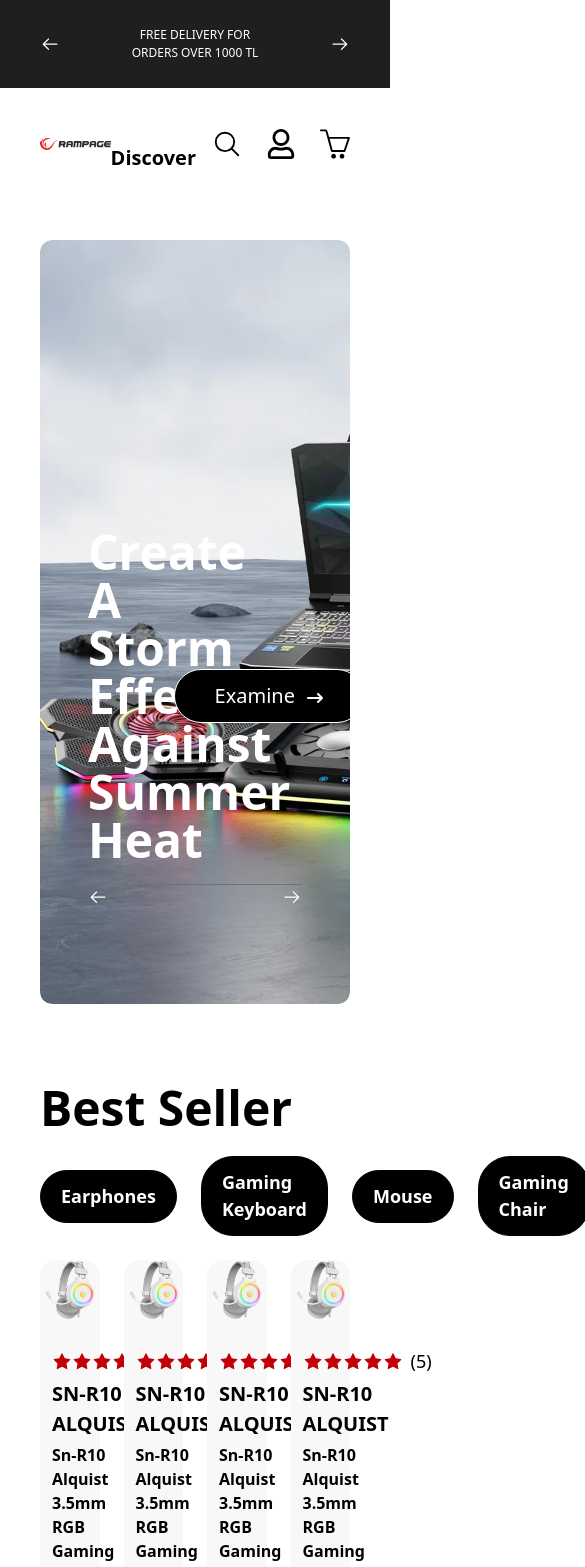
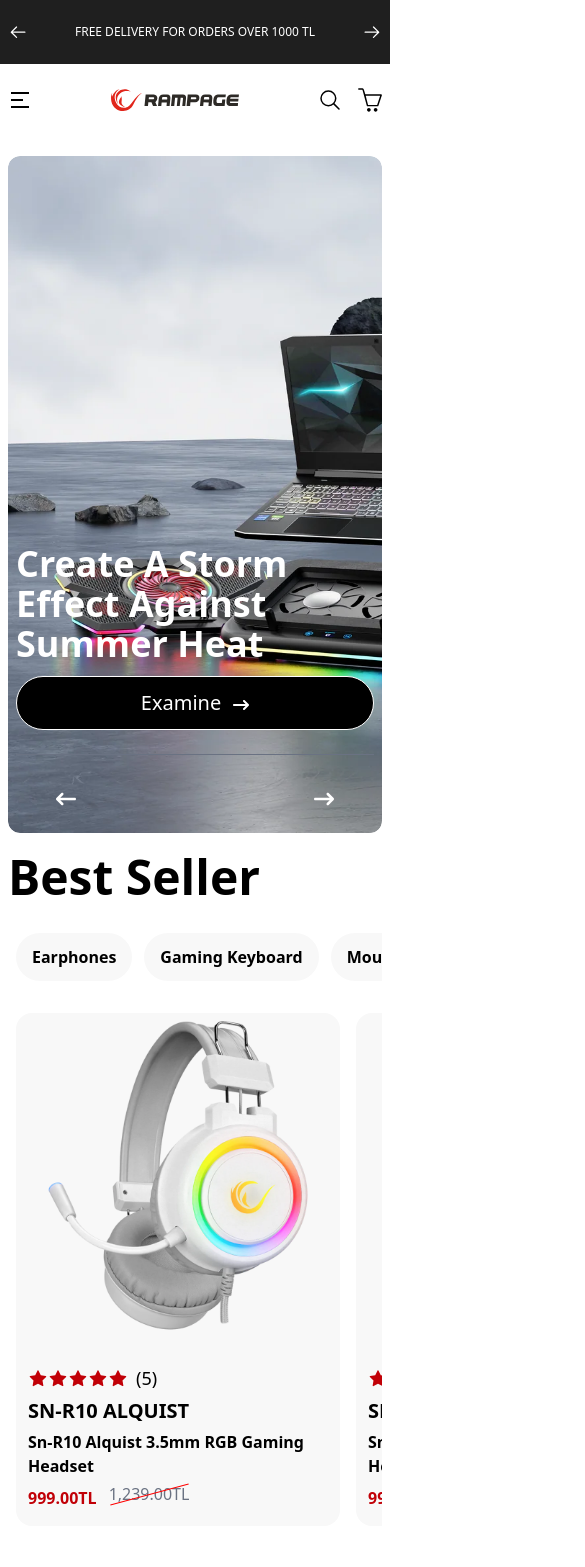
Before and after one commit to AslanovOrkhan/mern-stack-rampage, a React (Vite) app in the folder frontend/: page / in a window 390 px wide. Shown: the top 1567 px of the page, 585 px wide, since content can reach past the window. After the commit the page ends 1526 px from the top, so only its background shows below. Built offline with nearby package versions, Linux system fonts and the light colour scheme.

Commit message:
responsive header slider

```diff
--- a/frontend/src/components/Navbar/index.tsx
+++ b/frontend/src/components/Navbar/index.tsx
@@ -1,19 +1,37 @@
-
 const Navbar = () => {
-  return (
-    <ul className="flex items-center gap-10">
-      <li className="relative py-7">
-        <a href="#" className="nav-item capitalize text-xl font-semibold  rounded-4xl py-3 px-4 overflow-hidden">discover</a>
-        <ul className="flex-col items-start gap-3 rounded-b-3xl absolute top-[100%] bg-white min-w-64 py-2 px-3 border border-black hidden">
-            <li><a href="#" className="text-black">Monitor</a></li>
-            <li><a href="#" className="text-black">Steering wheel</a></li>
-            <li><a href="#" className="text-black">Gaming Chair</a></li>
-            <li><a href="#" className="text-black">Other Products</a></li>
-            <li><a href="#" className="text-black">Headphones and Microphone</a></li>
-        </ul>
-      </li>
-     </ul>
-  )
-}
-
-export default Navbar
+   return (
+    <>
+    <ul className="hidden lg:flex items-center justify-center gap-9">
+      <li className="py-6"><a href="#" className="  relative z-[1] overflow-hidden
+      capitalize text-xl font-semibold rounded-[32px]
+      py-2 px-4 transition-all duration-700
+      before:content-[''] before:absolute before:bottom-0 before:left-0
+      before:w-full before:h-0 before:bg-black before:rounded-[32px]
+      before:-z-[1] before:transition-all before:duration-300
+      hover:before:h-full hover:text-white">Discover</a></li>
+      <li className="py-6"><a href="#" className="  relative z-[1] overflow-hidden
+      capitalize text-xl font-semibold rounded-[32px]
+      py-3 px-4 transition-all duration-700
+      before:content-[''] before:absolute before:bottom-0 before:left-0
+      before:w-full before:h-0 before:bg-black before:rounded-[32px]
+      before:-z-[1] before:transition-all before:duration-300
+      hover:before:h-full hover:text-white">Categories</a></li>
+      <li className="py-6"><a href="#" className="  relative z-[1] overflow-hidden
+      capitalize text-xl font-semibold rounded-[32px]
+      py-2 px-4 transition-all duration-700
+      before:content-[''] before:absolute before:bottom-0 before:left-0
+      before:w-full before:h-0 before:bg-black before:rounded-[32px]
+      before:-z-[1] before:transition-all before:duration-300
+      hover:before:h-full hover:text-white">Support and Drivers</a></li>
+      <li className="py-6"><a href="#" className="  relative z-[1] overflow-hidden
+      capitalize text-xl font-semibold rounded-[32px]
+      py-2 px-4 transition-all duration-700
+      before:content-[''] before:absolute before:bottom-0 before:left-0
+      before:w-full before:h-0 before:bg-black before:rounded-[32px]
+      before:-z-[1] before:transition-all before:duration-300
+      hover:before:h-full hover:text-white">Contact Us</a></li>
+    </ul>
+    </>
+  );
+};
+export default Navbar;
--- a/frontend/src/index.css
+++ b/frontend/src/index.css
@@ -9,32 +9,6 @@
 :root {
   --header-logo-opacity: 1;
 }
-.nav-item {
-  position: relative;
-  z-index: 1;
-  overflow: hidden;
-  transition: 0.7s;
-}
-.nav-item::before {
-  content: "";
-  position: absolute;
-  bottom: 0;
-  left: 0;
-  width: 100%;
-  height: 0;
-  background: #000;
-  transition: 0.3s;
-  z-index: -1;
-  border-radius: 32px;
-}
-
-.nav-item:hover::before {
-  height: 100%;
-}
-.nav-item:hover {
-  color: #fff;
-}
-
 .sale-price {
   position: relative;
 }
--- a/frontend/src/layouts/client/Header/index.tsx
+++ b/frontend/src/layouts/client/Header/index.tsx
@@ -4,19 +4,21 @@
 import { SlBasket } from "react-icons/sl"
 import { IoSearchOutline } from "react-icons/io5"
 import { Link } from "react-router"
+import { RiMenu2Line, RiMenu3Line } from "react-icons/ri"
 const Header = () => {
   return (
-    <header className='w-full bg-white px-10 flex items-center justify-between'>
-      <div className='main-logo'>
-        <img src={logo} alt="Logo"  className='w-36'/>
-      </div>
+    <header className='w-full bg-white px-2 lg:px-10 lg:py-0 py-6 flex items-center justify-between lg:gap-0 gap-3'>
+      <RiMenu2Line className="lg:hidden flex text-2xl"/>
+      <Link to="/" className='main-logo'>
+        <img src={logo} alt="Logo"  className='lg:w-36 w-32'/>
+      </Link>
       <Navbar />
-      <div className="user-menu flex items-center gap-6">
-        <IoSearchOutline className="text-3xl"/>
+      <div className="user-menu flex items-center lg:gap-6 gap-2">
+        <IoSearchOutline className="lg:text-3xl text-2xl"/>
         <Link to="/login">
-        <FaRegUser className="text-3xl"/>
+        <FaRegUser className="lg:text-3xl lg:flex hidden text-2xl"/>
         </Link>
-        <SlBasket className="text-3xl"/>
+        <SlBasket className="lg:text-3xl text-2xl"/>
       </div>
     </header>
   )
--- a/frontend/src/layouts/client/Topbar/index.tsx
+++ b/frontend/src/layouts/client/Topbar/index.tsx
@@ -13,11 +13,11 @@
 const Topbar = () => {
   return (
     <>
-      <section className="flex items-center justify-between bg-[#1F1F1F] py-3 px-10">
+      <section className="flex items-center justify-between bg-[#1F1F1F] lg:px-10 px-2">
         <div>
             <LanguageMenu />
          </div>
-        <div className="lg:w-[50%] w-full h-16 mx-auto flex items-center justify-center relative">
+        <div className="lg:w-[40%] w-full h-16 mx-auto flex items-center justify-center relative">
           <div className="absolute top-1/2 right-0 transform -translate-x-0 -translate-y-1/2 z-10 cursor-pointer custom-prev bg-transparent">
           <GoArrowRight className="text-white font-extrabold text-xl bg-[#1F1F1F]" />
           </div>
@@ -40,13 +40,13 @@
             className="mySwiper"
           >
             <SwiperSlide className="h-16 w-full flex relative overflow-hidden items-center justify-center bg-transparent">
-              <span className="uppercase text-white lg:text-[18px] text-[12px] absolute top-1/2 left-1/2 transform -translate-x-1/2 -translate-y-1/2 text-center">
+              <span className="w-full m-0 p-0 uppercase text-white lg:text-[18px] text-[12px] absolute top-1/2 left-1/2 transform -translate-x-1/2 -translate-y-1/2 text-center">
                 free delivery for orders over 1000 tl
               </span>
             </SwiperSlide>
             <SwiperSlide className="h-16 w-full flex relative items-center justify-center bg-transparent">
-              <span className="uppercase text-white lg:text-[18px] text-[12px] absolute top-1/2 left-1/2 transform -translate-x-1/2 -translate-y-1/2 text-center">
-                free delivery for orders over 1000 tl
+              <span className="w-full m-0 p-0 uppercase text-white lg:text-[18px] text-[12px] absolute top-1/2 left-1/2 transform -translate-x-1/2 -translate-y-1/2 text-center">
+               3-INSTALLMENT OPPORTUNITY WITHOUT INTEREST
               </span>
             </SwiperSlide>
           </Swiper>
--- a/frontend/src/layouts/client/index.tsx
+++ b/frontend/src/layouts/client/index.tsx
@@ -2,7 +2,7 @@
 import Header from './Header'
 import { Outlet } from 'react-router'
 import Footer from './Footer'
-import FooterService from '../../components/FooterService'
+// import FooterService from '../../components/FooterService'
 
 const ClientLayout = () => {
   return (
@@ -10,7 +10,7 @@
       <Topbar />
       <Header />
       <Outlet />
-      <FooterService />
+      {/* <FooterService /> */}
       <Footer />
     </div>
   )
--- a/frontend/src/pages/client/Home/index.tsx
+++ b/frontend/src/pages/client/Home/index.tsx
@@ -3,28 +3,45 @@
 import "swiper/css";
 import "swiper/css/navigation";
 import { Navigation } from "swiper/modules";
-import { FaArrowRightLong } from "react-icons/fa6";
-import { GoArrowLeft, GoArrowRight } from "react-icons/go";
+import { FaAngleLeft, FaAngleRight, FaArrowLeftLong, FaArrowRightLong } from "react-icons/fa6";
 import ProductItem from "../../../components/productItem";
+import { FreeMode, Pagination, A11y } from "swiper/modules";
+
+const items = [
+  "earphones",
+  "gaming keyboard",
+  "mouse",
+  "gaming chair",
+  "monitor",
+  "gaming wheel",
+];
+
+const Chip = ({ label }: { label: string }) => (
+  <li className="cursor-pointer py-3 px-4 rounded-4xl overflow-hidden relative z-[1] bg-[#F8F8F8] transition-all duration-300 flex items-center justify-center group">
+    <span className="lg:text-[16px] font-semibold capitalize text-black transition-all duration-300 relative z-10 group-hover:text-white">
+      {label}
+    </span>
+    <span className="absolute left-0 bottom-0 w-full h-0 bg-black rounded-4xl -z-[1] transition-all duration-300 group-hover:h-full" />
+  </li>
+);
 const Home = () => {
   return (
-    <div>
-      <section className="w-full h-[100vh] p-10">
-        {" "}
+    <>
+      <section className="w-full lg:h-[100vh] h-[85vh] lg:py-10 py-5 lg:px-10 px-2">
         <Swiper
           pagination={{
             type: "fraction",
           }}
           fadeEffect={{ crossFade: true }}
-          speed={1500}
+          speed={1000}
           spaceBetween={50}
           navigation={{
-            nextEl: ".custom-next",
-            prevEl: ".custom-prev",
+            nextEl: ".custom-prev-btn",
+            prevEl: ".custom-next-btn",
           }}
           loop={true}
           modules={[Navigation]}
-          className="mySwiper rounded-xl"
+          className="mySwiper rounded-xl relative"
         >
           <SwiperSlide className="w-full h-full rounded-xl overflow-hidden relative">
             <img
@@ -32,25 +49,15 @@
               className="w-full h-full object-cover relative"
               alt=""
             />
-            <div className="flex flex-col items-start gap-5 absolute bottom-[4%] left-0  w-full py-16 px-12">
-              <div className="flex items-center justify-between w-full">
-                <h3 className="text-white text-5xl w-[40%] capitalize font-semibold">
+            <div className="flex flex-col items-center gap-5 absolute bottom-[8%] left-0  w-full py-6 lg:px-12 px-2">
+              <div className="flex lg:flex-row flex-col lg:items-center items-start lg:gap-0 gap-3 justify-between w-full border-b border-gray-500 py-6">
+                <h3 className="text-white lg:text-5xl text-4xl lg:w-[40%] w-[100%] capitalize font-semibold">
                   create a storm effect against summer heat
                 </h3>
-                <button className="flex items-center justify-center gap-3 outline-none border-white border bg-black py-3 px-10 rounded-full cursor-pointer">
-                  <span className="text-white capitalize text-xl">
-                    examine{" "}
-                  </span>
-                  <FaArrowRightLong className="text-white mt-1" />{" "}
+                <button className="lg:w-auto w-full flex items-center justify-center gap-3 outline-none border-white border bg-black py-3 px-10 rounded-full cursor-pointer">
+                  <span className="text-white capitalize text-xl">examine</span>
+                  <FaArrowRightLong className="text-white text-base mt-1" />
                 </button>
-              </div>
-              <div className="border-t border-t-gray-500 p-3 w-full relative">
-                <div className="absolute top-1/2 right-0 transform -translate-x-0 -translate-y-1/2 z-10 cursor-pointer custom-next bg-transparent">
-                  <GoArrowRight className="text-white font-extrabold text-xl" />
-                </div>
-                <div className="absolute top-1/2 left-0 transform -translate-x-0 -translate-y-1/2 z-10 cursor-pointer custom-prev bg-transparent">
-                  <GoArrowLeft className="text-white font-extrabold text-xl" />
-                </div>
               </div>
             </div>
           </SwiperSlide>
@@ -60,25 +67,15 @@
               className="w-full h-full object-cover relative"
               alt=""
             />
-            <div className="flex flex-col items-start gap-5 absolute bottom-[4%] left-0  w-full py-16 px-12">
-              <div className="flex items-center justify-between w-full">
-                <h3 className="text-white text-5xl w-[40%] capitalize font-semibold">
+            <div className="flex flex-col items-center gap-5 absolute bottom-[8%] left-0  w-full py-6 lg:px-12 px-2">
+              <div className="flex lg:flex-row flex-col lg:items-center items-start lg:gap-0 gap-3 justify-between w-full border-b border-gray-500 py-6">
+                <h3 className="text-white lg:text-5xl text-4xl lg:w-[40%] w-[100%] capitalize font-semibold">
                   create a storm effect against summer heat
                 </h3>
-                <button className="flex items-center justify-center gap-3 outline-none border-white border bg-black py-3 px-10 rounded-full cursor-pointer">
-                  <span className="text-white capitalize text-xl">
-                    examine{" "}
-                  </span>
-                  <FaArrowRightLong className="text-white mt-1" />{" "}
+                <button className="lg:w-auto w-full flex items-center justify-center gap-3 outline-none border-white border bg-black py-3 px-10 rounded-full cursor-pointer">
+                  <span className="text-white capitalize text-xl">examine</span>
+                  <FaArrowRightLong className="text-white text-base mt-1" />
                 </button>
-              </div>
-              <div className="border-t border-t-gray-500 p-3 w-full relative">
-                <div className="absolute top-1/2 right-0 transform -translate-x-0 -translate-y-1/2 z-10 cursor-pointer custom-next bg-transparent">
-                  <GoArrowRight className="text-white font-extrabold text-xl" />
-                </div>
-                <div className="absolute top-1/2 left-0 transform -translate-x-0 -translate-y-1/2 z-10 cursor-pointer custom-prev bg-transparent">
-                  <GoArrowLeft className="text-white font-extrabold text-xl" />
-                </div>
               </div>
             </div>
           </SwiperSlide>
@@ -88,25 +85,15 @@
               className="w-full h-full object-cover relative"
               alt=""
             />
-            <div className="flex flex-col items-start gap-5 absolute bottom-[4%] left-0  w-full py-16 px-12">
-              <div className="flex items-center justify-between w-full">
-                <h3 className="text-white text-5xl w-[40%] capitalize font-semibold">
+            <div className="flex flex-col items-center gap-5 absolute bottom-[8%] left-0  w-full py-6 lg:px-12 px-2">
+              <div className="flex lg:flex-row flex-col lg:items-center items-start lg:gap-0 gap-3 justify-between w-full border-b border-gray-500 py-6">
+                <h3 className="text-white lg:text-5xl text-4xl lg:w-[40%] w-[100%] capitalize font-semibold">
                   create a storm effect against summer heat
                 </h3>
-                <button className="flex items-center justify-center gap-3 outline-none border-white border bg-black py-3 px-10 rounded-full cursor-pointer">
-                  <span className="text-white capitalize text-xl">
-                    examine{" "}
-                  </span>
-                  <FaArrowRightLong className="text-white mt-1" />{" "}
+                <button className="lg:w-auto w-full flex items-center justify-center gap-3 outline-none border-white border bg-black py-3 px-10 rounded-full cursor-pointer">
+                  <span className="text-white capitalize text-xl">examine</span>
+                  <FaArrowRightLong className="text-white text-base mt-1" />
                 </button>
-              </div>
-              <div className="border-t border-t-gray-500 p-3 w-full relative">
-                <div className="absolute top-1/2 right-0 transform -translate-x-0 -translate-y-1/2 z-10 cursor-pointer custom-next bg-transparent">
-                  <GoArrowRight className="text-white font-extrabold text-xl" />
-                </div>
-                <div className="absolute top-1/2 left-0 transform -translate-x-0 -translate-y-1/2 z-10 cursor-pointer custom-prev bg-transparent">
-                  <GoArrowLeft className="text-white font-extrabold text-xl" />
-                </div>
               </div>
             </div>
           </SwiperSlide>
@@ -116,63 +103,99 @@
               className="w-full h-full object-cover relative"
               alt=""
             />
-            <div className="flex flex-col items-start gap-5 absolute bottom-[4%] left-0  w-full py-16 px-12">
-              <div className="flex items-center justify-between w-full">
-                <h3 className="text-white text-5xl w-[40%] capitalize font-semibold">
+            <div className="flex flex-col items-center gap-5 absolute bottom-[8%] left-0  w-full py-6 lg:px-12 px-2">
+              <div className="flex lg:flex-row flex-col lg:items-center items-start lg:gap-0 gap-3 justify-between w-full border-b border-gray-500 py-6">
+                <h3 className="text-white lg:text-5xl text-4xl lg:w-[40%] w-[100%] capitalize font-semibold">
                   create a storm effect against summer heat
                 </h3>
-                <button className="flex items-center justify-center gap-3 outline-none border-white border bg-black py-3 px-10 rounded-full cursor-pointer">
-                  <span className="text-white capitalize text-xl">
-                    examine{" "}
-                  </span>
-                  <FaArrowRightLong className="text-white mt-1" />{" "}
+                <button className="lg:w-auto w-full flex items-center justify-center gap-3 outline-none border-white border bg-black py-3 px-10 rounded-full cursor-pointer">
+                  <span className="text-white capitalize text-xl">examine</span>
+                  <FaArrowRightLong className="text-white text-base mt-1" />
                 </button>
-              </div>
-              <div className="border-t border-t-gray-500 p-3 w-full relative">
-                <div className="absolute top-1/2 right-0 transform -translate-x-0 -translate-y-1/2 z-10 cursor-pointer custom-next bg-transparent">
-                  <GoArrowRight className="text-white font-extrabold text-xl" />
-                </div>
-                <div className="absolute top-1/2 left-0 transform -translate-x-0 -translate-y-1/2 z-10 cursor-pointer custom-prev bg-transparent">
-                  <GoArrowLeft className="text-white font-extrabold text-xl" />
-                </div>
               </div>
             </div>
           </SwiperSlide>
+          <div className="px-12  w-full py-6 absolute bottom-0 z-50 flex items-center justify-between mt-6">
+            <div className="z-10 cursor-pointer custom-next-btn bg-transparent">
+              <FaArrowLeftLong className="text-white font-extrabold text-xl" />
+            </div>
+            <div className="z-10 cursor-pointer custom-prev-btn bg-transparent">
+              <FaArrowRightLong className="text-white font-extrabold text-xl" />
+            </div>
+          </div>
         </Swiper>
       </section>
-      <section className="best-seller-product-container p-10">
+      <section className="best-seller-product-container lg:py-10 lg:px-10 px-2">
         <h2 className="text-5xl font-semibold text-start capitalize">
           best seller
         </h2>
-        <ul className="flex items-center justify-start gap-6 mt-6">
-          <li className="active border border-black bg-black py-3 px-5 rounded-4xl">
-            <span className="text-[18px] font-semibold text-white capitalize">earphones</span>
-          </li>
-          <li className="active border border-black bg-black py-3 px-5 rounded-4xl">
-            <span className="text-[18px] font-semibold text-white capitalize">gaming keyboard</span>
-          </li>
-          <li className="active border border-black bg-black py-3 px-5 rounded-4xl">
-            <span className="text-[18px] font-semibold text-white capitalize">mouse</span>
-          </li>
-          <li className="active border border-black bg-black py-3 px-5 rounded-4xl">
-            <span className="text-[18px] font-semibold text-white capitalize">gaming chair</span>
-          </li>
-          <li className="active border border-black bg-black py-3 px-5 rounded-4xl">
-            <span className="text-[18px] font-semibold text-white capitalize">monitor</span>
-          </li>
-          <li className="active border border-black bg-black py-3 px-5 rounded-4xl">
-            <span className="text-[18px] font-semibold text-white capitalize">gaming wheel</span>
-          </li>
-
-        </ul>
-        <div className="product-box grid grid-cols-4  gap-6 mt-6">
-         <ProductItem />
-         <ProductItem />
-         <ProductItem />
-         <ProductItem />
+        <div className="mt-6">
+          <div className="lg:hidden rounded-3xl py-2 flex items-center justify-between">
+            <Swiper
+              modules={[FreeMode, Pagination]}
+              freeMode
+              spaceBetween={12}
+              slidesPerView={"auto"}
+              pagination={{ clickable: true, dynamicBullets: true }}
+              breakpoints={{
+                360: { slidesPerView: 2.2, spaceBetween: 12 },
+                480: { slidesPerView: 2.8, spaceBetween: 12 },
+                640: { slidesPerView: 3.2, spaceBetween: 12 },
+                768: { slidesPerView: 4, spaceBetween: 12 },
+              }}
+              className="!px-2"
+            >
+              {items.map((label) => (
+                <SwiperSlide key={label} className="!w-auto">
+                  <Chip label={label} />
+                </SwiperSlide>
+              ))}
+            </Swiper>
+          </div>
+          <div className="justify-between items-center hidden lg:flex">
+          <ul className="hidden lg:flex items-center justify-start gap-6 mt-6 rounded-3xl p-2">
+            {items.map((label) => (
+              <Chip key={label} label={label} />
+            ))}
+          </ul>
+          <div className="flex items-center gap-2 p-4">
+            <button
+              className="prod-prev cursor-pointer z-10 rounded-full bg-[#F4F4F4] w-12 h-12 grid place-items-center shadow hover:bg-white"
+              aria-label="Previous"
+            ><FaAngleLeft className="text-xl" /></button>
+            <button
+              className="prod-next cursor-pointer z-10 rounded-full bg-[#F4F4F4] w-12 h-12 grid place-items-center shadow hover:bg-white"
+              aria-label="Next"
+            >
+              <FaAngleRight className="text-xl" />
+            </button>
+          </div>
+          </div>
+        </div>
+        <div className="mt-6 relative">
+          <Swiper
+            modules={[Navigation, Pagination, A11y]}
+            spaceBetween={16}
+            slidesPerView={1.1}
+            navigation={{ nextEl: ".prod-next", prevEl: ".prod-prev" }}
+            pagination={{ clickable: true }}
+            breakpoints={{
+              480: { slidesPerView: 1.5, spaceBetween: 16 },
+              640: { slidesPerView: 2, spaceBetween: 16 },
+              768: { slidesPerView: 3, spaceBetween: 16 },
+              1024: { slidesPerView: 4, spaceBetween: 20 },
+            }}
+            className="!px-2"
+          >
+            {items.map((_, i) => (
+              <SwiperSlide key={i} className="!h-auto">
+                <ProductItem />
+              </SwiperSlide>
+            ))}
+          </Swiper>
         </div>
       </section>
-    </div>
+    </>
   );
 };
 
```
Also changed, not shown: frontend/src/layouts/client/Footer/index.tsx (+139 -137 lines).
